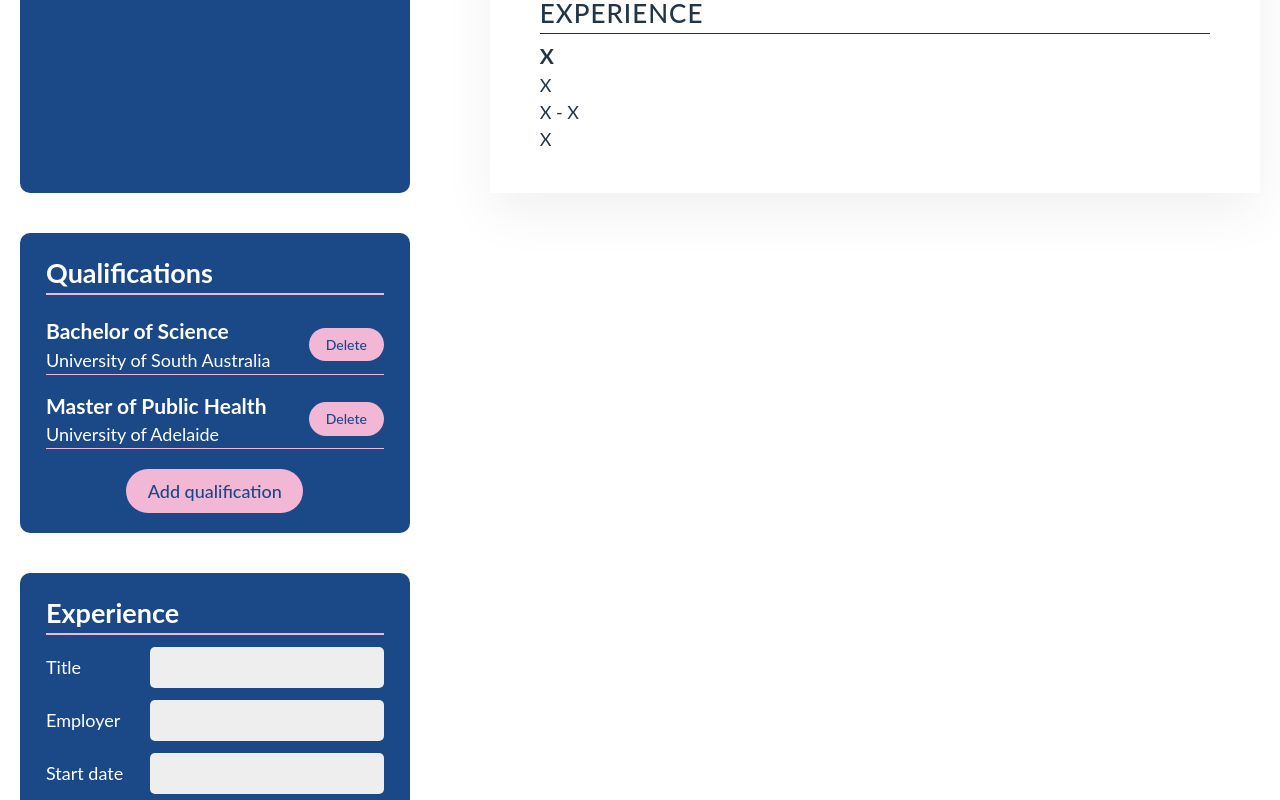
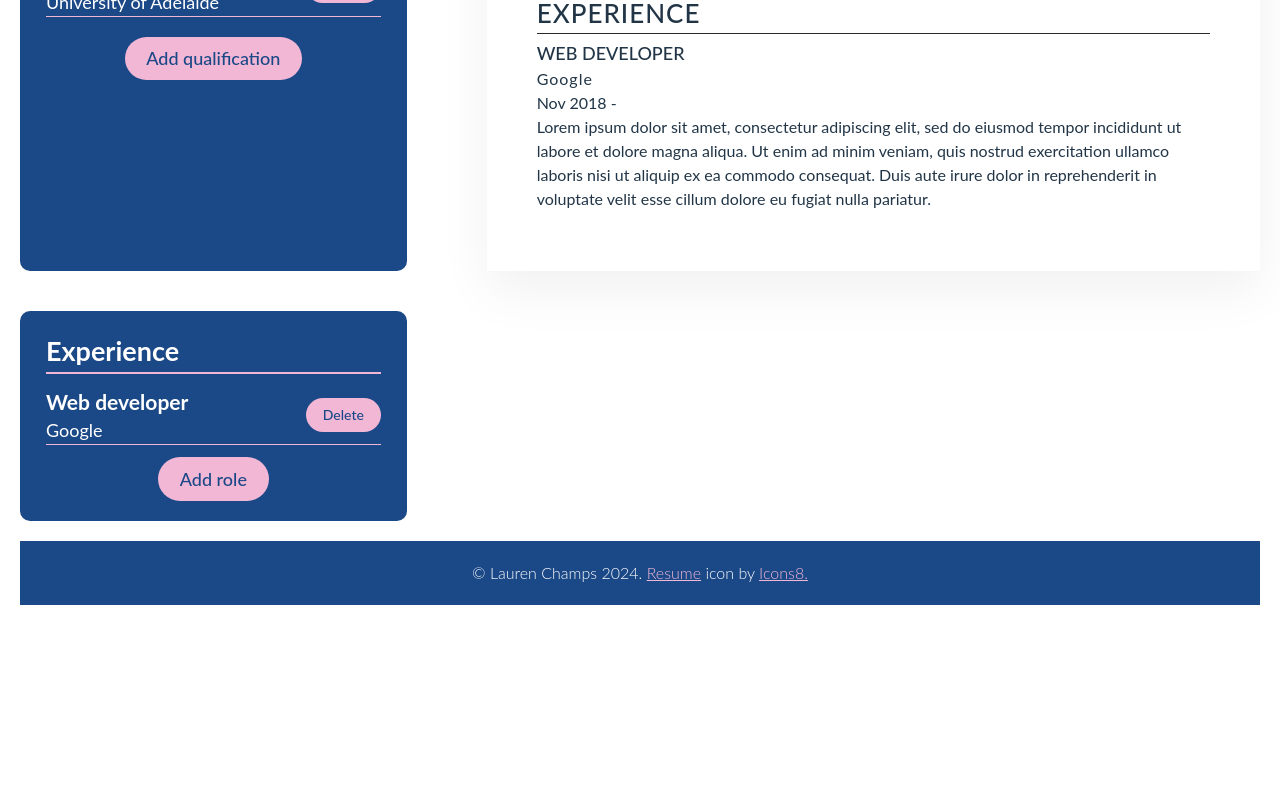
Before and after one commit to laurenchamps/cv-builder, a React (Vite) app: page / in a window 1280 px wide. Shown: the part 940-1740 px from the top of the page. After the commit the page ends 1565 px from the top, so only its background shows below. Built offline with nearby package versions, Linux system fonts and the light colour scheme.

Commit message:
Add experience section functionality

```diff
--- a/src/App.jsx
+++ b/src/App.jsx
@@ -32,6 +32,17 @@ const initialQualifications = [
   },
 ];
 
+const initialEmployment = [
+  {
+    jobTitle: 'Web developer',
+    employer: 'Google',
+    start: 'Nov 2018',
+    end: '',
+    description:
+      'Lorem ipsum dolor sit amet, consectetur adipiscing elit, sed do eiusmod tempor incididunt ut labore et dolore magna aliqua. Ut enim ad minim veniam, quis nostrud exercitation ullamco laboris nisi ut aliquip ex ea commodo consequat. Duis aute irure dolor in reprehenderit in voluptate velit esse cillum dolore eu fugiat nulla pariatur.',
+  },
+];
+
 export default function App() {
   const [firstName, setFirstName] = useState(initialDetails.firstName);
   const [lastName, setLastName] = useState(initialDetails.lastName);
@@ -41,6 +52,8 @@ export default function App() {
 
   const [qualifications, setQualifications] = useState(initialQualifications);
 
+  const [employment, setEmployment] = useState(initialEmployment);
+
   function handleAddQualification(qual) {
     setQualifications((qualifications) => [...qualifications, qual]);
   }
@@ -48,6 +61,16 @@ export default function App() {
   function handleDeleteQualification(qual) {
     setQualifications((qualifications) =>
       qualifications.filter((qualification) => qualification.id !== qual.id)
+    );
+  }
+
+  function handleAddEmployment(role) {
+    setEmployment((employment) => [...employment, role]);
+  }
+
+  function handleDeleteEmployment(role) {
+    setEmployment((employment) =>
+      employment.filter((empl) => empl.id !== role.id)
     );
   }
 
@@ -73,13 +96,17 @@ export default function App() {
           onAddQualification={handleAddQualification}
           onDeleteQualification={handleDeleteQualification}
         />
-        <FormAddExperience />
+        <EmploymentList
+          employment={employment}
+          onAddEmployment={handleAddEmployment}
+          onDeleteEmployment={handleDeleteEmployment}
+        />
         <section className="section section--preview">
           {/* <h2>Preview</h2> */}
           <DisplayPersonalDetails name={fullName} email={email} phone={phone} />
           <div className="preview-container">
             <DisplayEducation qualifications={qualifications} />
-            <DisplayExperience />
+            <DisplayExperience employment={employment} />
           </div>
         </section>
       </main>
@@ -153,7 +180,7 @@ function Button({ children, onClick, type }) {
 
 function Qualification({ qualification, onDeleteQualification }) {
   return (
-    <li className="qualification">
+    <li className="list-item">
       <div>
         <h3>{qualification.qualification}</h3>
         <p className="subtitle">{qualification.institution}</p>
@@ -303,17 +330,95 @@ function FormAddQualification({
   );
 }
 
-function FormAddExperience() {
+function EmploymentList({ employment, onAddEmployment, onDeleteEmployment }) {
+  const [showEmploymentForm, setShowEmploymentForm] = useState('');
+
+  function handleToggleEmploymentForm() {
+    setShowEmploymentForm((show) => !show);
+  }
+
   return (
-    <form className="input-block form__experience">
+    <section className="input-block section__experience">
       <h2>Experience</h2>
+      <ul className="employment-list">
+        {employment.map((empl) => (
+          <Employment
+            employment={empl}
+            key={empl.id}
+            onDeleteEmployment={onDeleteEmployment}
+          />
+        ))}
+      </ul>
+      {!showEmploymentForm && (
+        <Button onClick={handleToggleEmploymentForm} type="btn-primary">
+          Add role
+        </Button>
+      )}
+      {showEmploymentForm && (
+        <FormAddEmployment
+          onAddEmployment={onAddEmployment}
+          onToggleEmploymentForm={handleToggleEmploymentForm}
+        />
+      )}
+      {showEmploymentForm && (
+        <Button onClick={handleToggleEmploymentForm}>Cancel</Button>
+      )}
+    </section>
+  );
+}
+
+function Employment({ employment, onDeleteEmployment }) {
+  return (
+    <li className="list-item">
+      <div>
+        <h3>{employment.jobTitle}</h3>
+        <p className="subtitle">{employment.employer}</p>
+      </div>
+      <Button onClick={() => onDeleteEmployment(employment)}>Delete</Button>
+    </li>
+  );
+}
+
+function FormAddEmployment({ onAddEmployment, onToggleEmploymentForm }) {
+  const [jobTitle, setJobTitle] = useState('');
+  const [employer, setEmployer] = useState('');
+  const [start, setStart] = useState('');
+  const [end, setEnd] = useState('');
+  const [description, setDescription] = useState('');
+
+  function handleSubmit(e) {
+    e.preventDefault();
+
+    const newRole = {
+      jobTitle,
+      employer,
+      start,
+      end,
+      description,
+      id: crypto.randomUUID(),
+    };
+
+    onAddEmployment(newRole);
+
+    setJobTitle('');
+    setEmployer('');
+    setStart('');
+    setEnd('');
+    setDescription('');
+
+    onToggleEmploymentForm(false);
+  }
+
+  return (
+    <form className="form__employment" onSubmit={handleSubmit}>
+      <h3>Add employment</h3>
 
       <div className="form-field">
-        <label>Title</label>
+        <label>Job title</label>
         <input
           type="text"
-          // value={title}
-          // onChange={(e) => setPhone(e.target.value)}
+          value={jobTitle}
+          onChange={(e) => setJobTitle(e.target.value)}
         />
       </div>
 
@@ -321,8 +426,8 @@ function FormAddExperience() {
         <label>Employer</label>
         <input
           type="text"
-          // value={phone}
-          // onChange={(e) => setPhone(e.target.value)}
+          value={employer}
+          onChange={(e) => setEmployer(e.target.value)}
         />
       </div>
 
@@ -330,8 +435,8 @@ function FormAddExperience() {
         <label>Start date</label>
         <input
           type="text"
-          // value={phone}
-          // onChange={(e) => setPhone(e.target.value)}
+          value={start}
+          onChange={(e) => setStart(e.target.value)}
         />
       </div>
 
@@ -339,8 +444,8 @@ function FormAddExperience() {
         <label>End date</label>
         <input
           type="text"
-          // value={phone}
-          // onChange={(e) => setPhone(e.target.value)}
+          value={end}
+          onChange={(e) => setEnd(e.target.value)}
         />
       </div>
 
@@ -348,11 +453,11 @@ function FormAddExperience() {
         <label>Description</label>
         <input
           type="text"
-          placeholder="Description of role responsibilities and achievements"
-          // value={phone}
-          // onChange={(e) => setPhone(e.target.value)}
+          value={description}
+          onChange={(e) => setDescription(e.target.value)}
         />
       </div>
+      <Button type="btn--right">Add</Button>
     </form>
   );
 }
@@ -395,14 +500,22 @@ function DisplayEducation({ qualifications }) {
   );
 }
 
-function DisplayExperience() {
+function DisplayExperience({ employment }) {
   return (
     <div className="preview preview--experience">
       <h2 className="section-title">Experience</h2>
-      <h3>X</h3>
-      <p className="subheading">X</p>
-      <p>X - X</p>
-      <p>X</p>
+      <div>
+        {employment.map((empl) => (
+          <div key={empl.id} className="item">
+            <h3 className="item__title">{empl.jobTitle}</h3>
+            <p className="item__subtitle">{empl.employer}</p>
+            <p className="item__dates">
+              {empl.start} - {empl.end}
+            </p>
+            <p className="item__description">{empl.description}</p>
+          </div>
+        ))}
+      </div>
     </div>
   );
 }
--- a/src/main.scss
+++ b/src/main.scss
@@ -121,6 +121,7 @@ h1 {
   row-gap: 4rem;
   column-gap: 8rem;
   grid-template-columns: 1fr 2fr;
+  grid-template-rows: 300px auto;
 }
 
 .input-block {
@@ -144,8 +145,10 @@ h1 {
     gap: 1rem;
   }
 
-  &__experience {
-    grid-column: 1 / 2;
+  &__employment {
+    display: flex;
+    flex-direction: column;
+    gap: 1rem;
   }
 }
 
@@ -169,7 +172,7 @@ h1 {
 
   &--preview {
     grid-column: 2 / -1;
-    grid-row-start: 1;
+    grid-row: 1 / -1;
     border-radius: 0;
     /* padding: 6rem 5rem; */
   }
@@ -178,6 +181,10 @@ h1 {
     display: flex;
     flex-direction: column;
     gap: 2rem;
+    grid-column: 1 / 2;
+  }
+
+  &__experience {
     grid-column: 1 / 2;
   }
 }
@@ -223,6 +230,7 @@ h1 {
   padding: 6rem 5rem;
   background-color: var(--colour-grey-mid);
   grid-column: 1 / 2;
+  grid-row: 1 / 2;
 }
 
 .contact {
@@ -233,17 +241,17 @@ h1 {
   gap: 1rem;
 }
 
-.qualification {
+.list-item {
   list-style-type: none;
   display: flex;
   justify-content: space-between;
   border-bottom: 1px solid var(--colour-accent);
+}
 
-  &-list {
-    display: flex;
-    flex-direction: column;
-    gap: 1.5rem;
-  }
+.qualification-list {
+  display: flex;
+  flex-direction: column;
+  gap: 1.5rem;
 }
 
 .footer {
```
